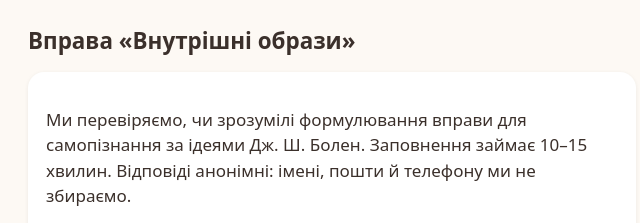
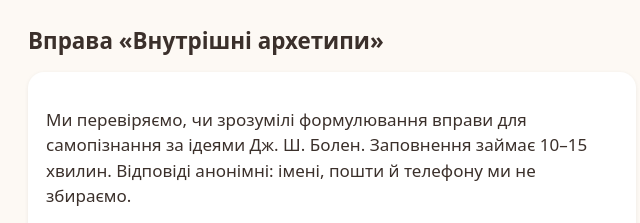
Before and after one commit to kobakv/bolen-pilot, a plain HTML site: page index.html in a window 1280 px wide. Shown: the top 223 px of the page, 308-948 px from the left. Drawn offline with Linux system fonts and the light colour scheme.

Commit message:
Rename exercise title to Внутрішні архетипи

```diff
--- a/index.html
+++ b/index.html
@@ -3,7 +3,7 @@
 <head>
 <meta charset="utf-8">
 <meta name="viewport" content="width=device-width, initial-scale=1">
-<title>Вправа: внутрішні образи (пілот)</title>
+<title>Вправа: внутрішні архетипи (пілот)</title>
 <style>
 :root{--bg:#FDF9F4;--card:#fff;--ink:#3b302b;--mut:#7a6a62;--acc:#BB764F;--soft:#F3E2D4;--ok:#ABA26A;--err:#a8412f}
 @media (prefers-color-scheme:dark){:root{--bg:#1f1a17;--card:#2a2320;--ink:#f1e8e0;--mut:#b5a69c;--soft:#3a2f29}}
@@ -44,7 +44,7 @@ function render(){
 }
 function renderStart(){
   const resume = load();
-  $.innerHTML = `<h1>Вправа «Внутрішні образи»</h1>
+  $.innerHTML = `<h1>Вправа «Внутрішні архетипи»</h1>
   <div class="card"><p>Ми перевіряємо, чи зрозумілі формулювання вправи для самопізнання за ідеями Дж. Ш. Болен. Заповнення займає 10–15 хвилин. Відповіді анонімні: імені, пошти й телефону ми не збираємо.</p>
   <div class="help">Це вправа для самопізнання і рефлексії. Вона не є діагностикою, психологічним висновком чи оцінкою особистості. Твердження складено нами й ще не перевірено на великій вибірці. Образи з міфології — метафори, а не типи людей.</div>
   <div class="help">${esc(HELP)}</div>
```
